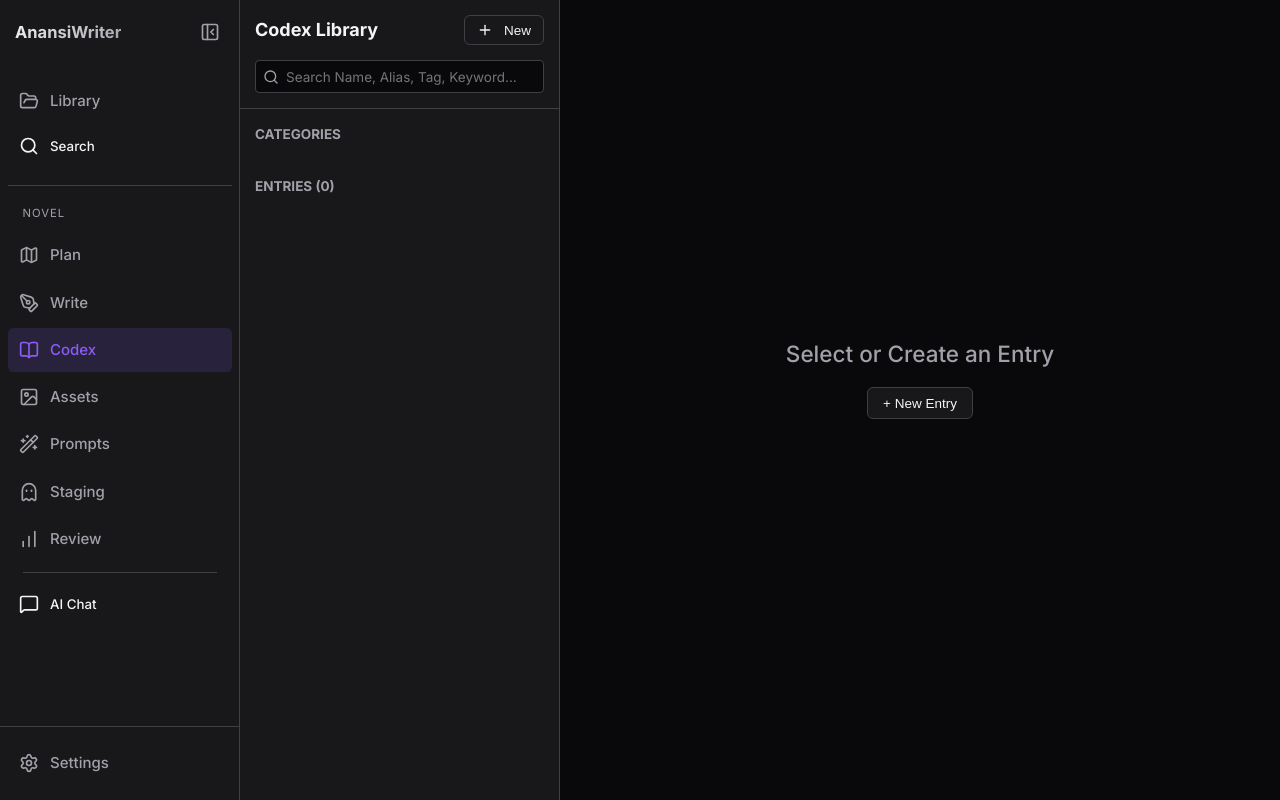
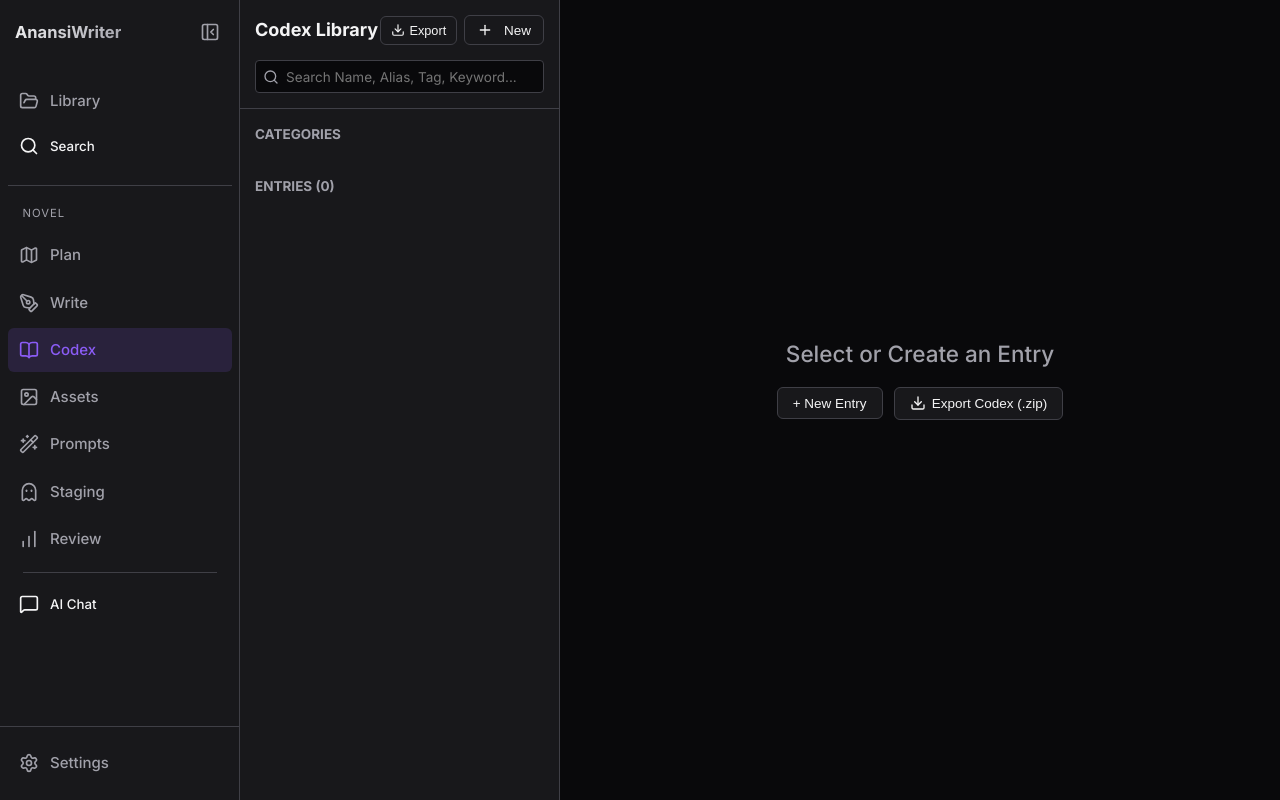
Before and after one commit to annabellecaprine/AnansiWriter, a React (Vite) app: page /#/novel/1/codex in a window 1280 px wide. Built offline with nearby package versions, Linux system fonts and the light colour scheme.

Commit message:
feat: add Codex export buttons to Bible workspace and Settings export tab

```diff
--- a/src/workspaces/Bible/BibleDashboard.tsx
+++ b/src/workspaces/Bible/BibleDashboard.tsx
@@ -1,6 +1,9 @@
 import { useState, useEffect } from 'react'
+import { Download } from 'lucide-react'
 import { useWorkspaceStore } from '../../store/workspaceStore'
 import { BibleService } from '../../services/BibleService'
+import { BibleExporter } from '../../services/export/BibleExporter'
+import { db } from '../../db/database'
 import { BibleLibraryPane } from './BibleLibraryPane'
 import { BibleEntryPane } from './BibleEntryPane'
 import { NewEntryModal } from './modals/NewEntryModal'
@@ -12,6 +15,30 @@
     const [entries, setEntries] = useState<BibleEntry[]>([])
     const [activeEntryId, setActiveEntryId] = useState<string | null>(null)
     const [isNewEntryOpen, setIsNewEntryOpen] = useState(false)
+    const [isExporting, setIsExporting] = useState(false)
+
+    const handleExport = async () => {
+        if (!activeNovelId || isExporting) return
+        setIsExporting(true)
+        try {
+            const blob = await BibleExporter.exportBible(activeNovelId)
+            const novel = await db.novels.get(activeNovelId)
+            const titleSlug = (novel?.title || 'codex').replace(/[^a-zA-Z0-9_\-]/g, '_').toLowerCase()
+            const url = URL.createObjectURL(blob)
+            const a = document.createElement('a')
+            a.href = url
+            a.download = `${titleSlug}_codex.zip`
+            document.body.appendChild(a)
+            a.click()
+            document.body.removeChild(a)
+            URL.revokeObjectURL(url)
+        } catch (err: any) {
+            console.error('Codex Export Failed:', err)
+            alert(err.message || 'Failed to export Codex.')
+        } finally {
+            setIsExporting(false)
+        }
+    }
 
     const loadEntries = () => {
         if (activeNovelId) {
@@ -57,7 +84,18 @@
                 ) : (
                     <div style={{ display: 'flex', flexDirection: 'column', alignItems: 'center', justifyContent: 'center', height: '100%', color: 'var(--color-text-muted)' }}>
                         <h2 style={{ fontSize: '1.5rem', marginBottom: '1rem', fontWeight: 500 }}>Select or Create an Entry</h2>
-                        <button className="btn outline" onClick={() => setIsNewEntryOpen(true)}>+ New Entry</button>
+                        <div style={{ display: 'flex', gap: '0.75rem', alignItems: 'center' }}>
+                            <button className="btn outline" onClick={() => setIsNewEntryOpen(true)}>+ New Entry</button>
+                            <button
+                                className="btn outline"
+                                onClick={handleExport}
+                                disabled={isExporting}
+                                style={{ display: 'flex', alignItems: 'center', gap: '0.4rem' }}
+                                title="Export Codex as Markdown ZIP"
+                            >
+                                <Download size={16} /> {isExporting ? 'Exporting...' : 'Export Codex (.zip)'}
+                            </button>
+                        </div>
 
                         <div style={{ marginTop: '3rem', width: '80%', maxWidth: '600px' }}>
                             <OccurrenceReviewQueue />
--- a/src/workspaces/Bible/BibleLibraryPane.tsx
+++ b/src/workspaces/Bible/BibleLibraryPane.tsx
@@ -1,6 +1,9 @@
 import { useState, useMemo } from 'react'
-import { Plus, Search, Layers, Book } from 'lucide-react'
+import { Plus, Search, Layers, Book, Download } from 'lucide-react'
 import type { BibleEntry } from '../../db/schema'
+import { BibleExporter } from '../../services/export/BibleExporter'
+import { db } from '../../db/database'
+import { useWorkspaceStore } from '../../store/workspaceStore'
 
 export function BibleLibraryPane({
     entries,
@@ -13,8 +16,33 @@
     onSelectEntry: (id: string) => void,
     onNewEntry: () => void
 }) {
+    const { activeNovelId } = useWorkspaceStore()
     const [searchQuery, setSearchQuery] = useState('')
     const [selectedType, setSelectedType] = useState<string | null>(null)
+    const [isExporting, setIsExporting] = useState(false)
+
+    const handleExport = async () => {
+        if (!activeNovelId || isExporting) return
+        setIsExporting(true)
+        try {
+            const blob = await BibleExporter.exportBible(activeNovelId)
+            const novel = await db.novels.get(activeNovelId)
+            const titleSlug = (novel?.title || 'codex').replace(/[^a-zA-Z0-9_\-]/g, '_').toLowerCase()
+            const url = URL.createObjectURL(blob)
+            const a = document.createElement('a')
+            a.href = url
+            a.download = `${titleSlug}_codex.zip`
+            document.body.appendChild(a)
+            a.click()
+            document.body.removeChild(a)
+            URL.revokeObjectURL(url)
+        } catch (err: any) {
+            console.error('Codex Export Failed:', err)
+            alert(err.message || 'Failed to export Codex.')
+        } finally {
+            setIsExporting(false)
+        }
+    }
 
     // Compute categories and counts
     const categoryCounts = useMemo(() => {
@@ -44,9 +72,21 @@
             <div style={{ padding: '1rem', borderBottom: '1px solid var(--color-border)', display: 'flex', flexDirection: 'column', gap: '1rem', position: 'sticky', top: 0, background: 'var(--color-surface)', zIndex: 10 }}>
                 <div style={{ display: 'flex', justifyContent: 'space-between', alignItems: 'center' }}>
                     <h2 style={{ fontSize: '1.2rem', margin: 0 }}>Codex Library</h2>
-                    <button className="btn primary" onClick={onNewEntry} style={{ padding: '0.4rem 0.8rem', fontSize: '0.9rem' }}>
-                        <Plus size={16} style={{ marginRight: '0.2rem' }} /> New
-                    </button>
+                    <div style={{ display: 'flex', gap: '0.5rem', alignItems: 'center' }}>
+                        <button
+                            className="btn outline"
+                            onClick={handleExport}
+                            disabled={isExporting}
+                            title="Export Codex as Markdown ZIP"
+                            style={{ padding: '0.4rem 0.65rem', fontSize: '0.85rem', display: 'flex', alignItems: 'center', gap: '0.3rem' }}
+                        >
+                            <Download size={14} />
+                            {isExporting ? 'Exporting...' : 'Export'}
+                        </button>
+                        <button className="btn primary" onClick={onNewEntry} style={{ padding: '0.4rem 0.8rem', fontSize: '0.9rem' }}>
+                            <Plus size={16} style={{ marginRight: '0.2rem' }} /> New
+                        </button>
+                    </div>
                 </div>
                 <div style={{ position: 'relative' }}>
                     <Search size={16} style={{ position: 'absolute', left: '0.5rem', top: '50%', transform: 'translateY(-50%)', color: 'var(--color-text-muted)' }} />
--- a/src/workspaces/Settings/tabs/ExportTab.tsx
+++ b/src/workspaces/Settings/tabs/ExportTab.tsx
@@ -1,16 +1,17 @@
 import React, { useState, useEffect } from 'react';
-import { Download, FileText, FileBadge, BookTemplate, AlertTriangle, FileArchive } from 'lucide-react';
+import { Download, FileText, FileBadge, BookTemplate, AlertTriangle, FileArchive, BookOpen } from 'lucide-react';
 import { db } from '../../../db/database';
 import { ExportService } from '../../../services/export/ExportService';
 import { MarkdownExporter } from '../../../services/export/MarkdownExporter';
 import { DocxExporter } from '../../../services/export/DocxExporter';
 import { EpubExporter } from '../../../services/export/EpubExporter';
+import { BibleExporter } from '../../../services/export/BibleExporter';
 import type { Novel } from '../../../db/schema';
 
 export function ExportTab() {
     const [novels, setNovels] = useState<Novel[]>([]);
     const [selectedNovelId, setSelectedNovelId] = useState<string>('');
-    const [exportFormat, setExportFormat] = useState<'markdown' | 'docx' | 'epub'>('docx');
+    const [exportFormat, setExportFormat] = useState<'markdown' | 'docx' | 'epub' | 'codex'>('docx');
     const [isExporting, setIsExporting] = useState(false);
     const [errorMsg, setErrorMsg] = useState('');
 
@@ -46,13 +47,17 @@
             } else if (exportFormat === 'epub') {
                 blob = await EpubExporter.generateEpub(pkg);
                 ext = '.epub';
+            } else if (exportFormat === 'codex') {
+                blob = await BibleExporter.exportBible(selectedNovelId);
+                ext = '_codex.zip';
             }
 
             if (blob) {
                 const url = URL.createObjectURL(blob);
                 const a = document.createElement('a');
                 a.href = url;
-                a.download = `${pkg.novel.title.replace(/[^z0-9]/gi, '_').toLowerCase()}${ext}`;
+                const safeTitle = (pkg.novel.title || 'novel').replace(/[^a-zA-Z0-9_\-]/g, '_').toLowerCase();
+                a.download = exportFormat === 'codex' ? `${safeTitle}_codex.zip` : `${safeTitle}${ext}`;
                 document.body.appendChild(a);
                 a.click();
                 document.body.removeChild(a);
@@ -160,6 +165,24 @@
                                 </div>
                             </div>
                         </label>
+
+                        <label style={{ cursor: 'pointer' }}>
+                            <input
+                                type="radio"
+                                name="format"
+                                value="codex"
+                                checked={exportFormat === 'codex'}
+                                onChange={(e) => setExportFormat(e.target.value as any)}
+                                style={{ display: 'none' }}
+                            />
+                            <div style={{ padding: '1rem', border: `1px solid ${exportFormat === 'codex' ? 'var(--color-accent)' : 'var(--color-border)'}`, borderRadius: 'var(--radius-md)', background: exportFormat === 'codex' ? 'rgba(0, 153, 255, 0.05)' : 'var(--color-surface)', display: 'flex', alignItems: 'flex-start', gap: '1rem' }}>
+                                <BookOpen size={24} color={exportFormat === 'codex' ? 'var(--color-accent)' : 'var(--color-text-muted)'} />
+                                <div>
+                                    <h4 style={{ margin: '0 0 0.25rem 0', color: exportFormat === 'codex' ? 'var(--color-text)' : 'var(--color-text-muted)' }}>Codex Vault (.zip)</h4>
+                                    <div style={{ fontSize: '0.8rem', color: 'var(--color-text-muted)' }}>Markdown archive of all Bible entries with frontmatter & index.</div>
+                                </div>
+                            </div>
+                        </label>
                     </div>
 
                     <div style={{ borderTop: '1px solid var(--color-border)', paddingTop: '1.5rem', display: 'flex', gap: '1rem' }}>
```
Also changed, not shown: src/components/shared/ExportModal.tsx (+7 -2 lines).
